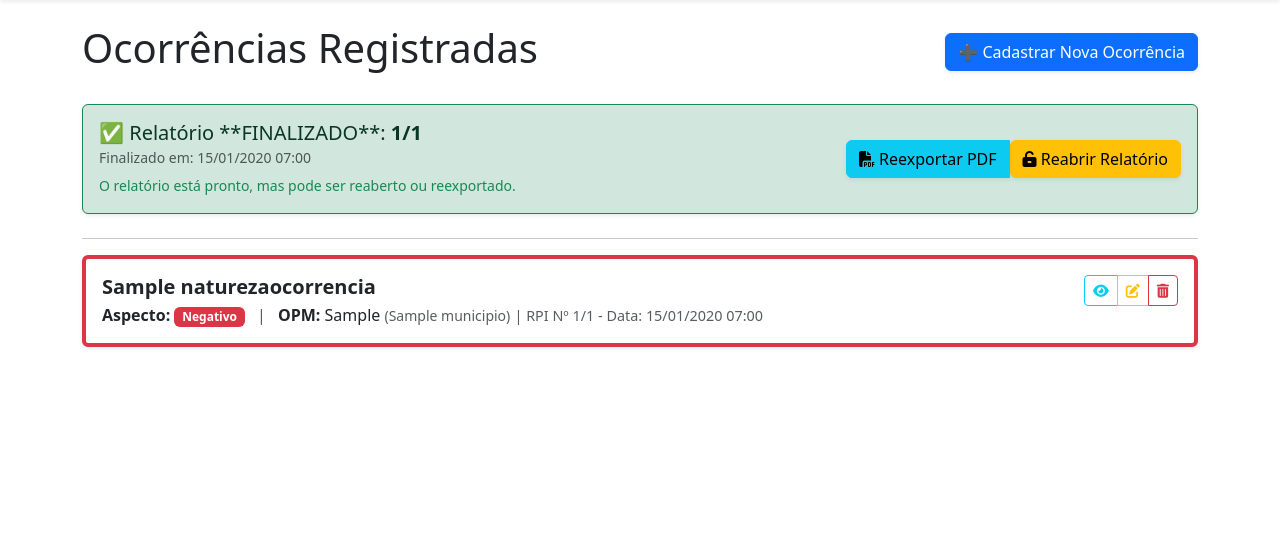
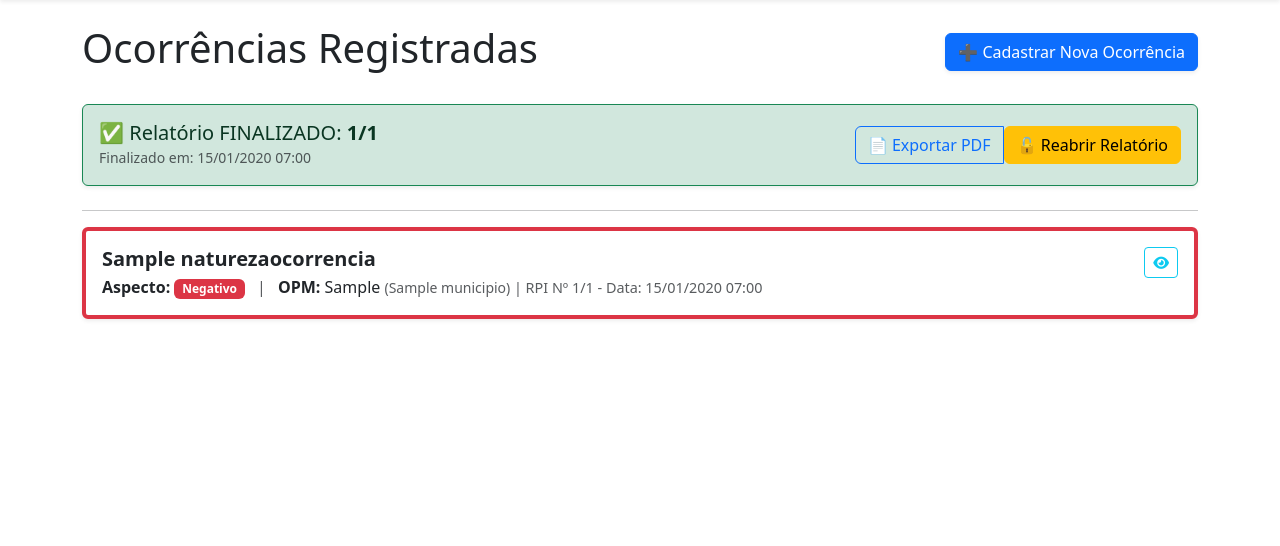
Before and after one commit to PWSRS/rpi, a Django app: page / in a window 1280 px wide. Shown: the part 69-615 px from the top of the page. Run offline with Django 5.2, Linux system fonts and the light colour scheme; a user stored in the database is signed in; tables that the repository leaves empty hold one stand-in row (values such as "Sample post"); some libraries are stand-ins or nearby versions.

Commit message:
alterações no relatório

```diff
--- /dev/null
+++ b/rpi/static/rpi/css/rodape.css
@@ -0,0 +1,3 @@
+rodape {
+    background-color: blue;
+}
--- a/rpi/templates/base.html
+++ b/rpi/templates/base.html
@@ -12,7 +12,7 @@
 
     <link rel="stylesheet" href="https://cdn.jsdelivr.net/npm/select2-bootstrap-5-theme@1.3.0/dist/select2-bootstrap-5-theme.min.css" />
     <link rel="stylesheet" href="https://cdn.jsdelivr.net/npm/select2@4.1.0-rc.0/dist/css/select2.min.css" />
-    <link rel="stylesheet" href="{% static 'alunos/css/rodape.css' %}">
+    <link rel="stylesheet" href="{% static 'rpi/css/rodape.css' %}">
 
 
     {# Bloco para CSS e outras coisas específicas do head que templates filhos podem adicionar #}
@@ -57,7 +57,7 @@
 
 
     <footer class="bg-light text-center p-3 mt-auto border-top">
-        <div class="container">
+        <div class="rodape">
             {# Usando a tag {% now "Y" %} para garantir que o ano atual seja exibido #}
             <small>&copy; {% now "Y" %} Sistema RPI &reg; Todos os direitos reservados. Desenvolvido pela ARI Sul.</small>
         </div>
--- a/rpi/templates/rpi/ocorrencia_list.html
+++ b/rpi/templates/rpi/ocorrencia_list.html
@@ -12,17 +12,11 @@
     </a>
 </div>
 
-    {% if request.GET.download_id %}
-    <script>
-        // Abre o PDF em uma nova aba automaticamente
-        window.open("{% url 'download_pdf_relatorio' request.GET.download_id %}", '_blank');
+{% if relatorio_atual %}
 
-        // Limpa a URL para não baixar de novo se o usuário der F5
-        window.history.replaceState({}, document.title, window.location.pathname);
-    </script>
-    {% endif %}
-
-    {% if relatorio_atual %}
+    {# ===================================================== #}
+    {# RELATÓRIO EM ANDAMENTO                                #}
+    {# ===================================================== #}
     {% if not relatorio_atual.finalizado %}
         <div class="alert alert-warning d-flex justify-content-between align-items-center shadow-sm border-warning mb-4">
 
@@ -30,43 +24,52 @@
                 <h5 class="mb-0">📋 Relatório em andamento:
                     <strong>{{ relatorio_atual.nr_relatorio }}/{{ relatorio_atual.ano_criacao }}</strong>
                 </h5>
-                    <small class="text-muted">Iniciado em: {{ relatorio_atual.data_inicio|date:"d/m/Y H:i" }}</small>
+                <small class="text-muted">
+                    Iniciado em: {{ relatorio_atual.data_inicio|date:"d/m/Y H:i" }}
+                </small>
             </div>
 
-                <form method="post" action="{% url 'finalizar_relatorio' relatorio_atual.pk %}" style="margin: 0;">
+            <form method="post"
+                  action="{% url 'finalizar_relatorio' relatorio_atual.pk %}"
+                  style="margin: 0;"
+                  onsubmit="return confirm('Deseja realmente finalizar este relatório?');">
                 {% csrf_token %}
-                    <button type="submit"
-                            class="btn btn-danger">
+                <button type="submit" class="btn btn-danger">
                     🛑 Finalizar Relatório
                 </button>
             </form>
 
         </div>
 
+    {# ===================================================== #}
+    {# RELATÓRIO FINALIZADO                                  #}
+    {# ===================================================== #}
     {% else %}
         <div class="alert alert-success d-flex justify-content-between align-items-center shadow-sm border-success mb-4">
 
             <div>
-                    <h5 class="mb-0">✅ Relatório **FINALIZADO**:
+                <h5 class="mb-0">✅ Relatório FINALIZADO:
                     <strong>{{ relatorio_atual.nr_relatorio }}/{{ relatorio_atual.ano_criacao }}</strong>
                 </h5>
-                    <small class="text-muted">Finalizado em: {{ relatorio_atual.data_fim|date:"d/m/Y H:i" }}</small>
-                    <p class="mb-0 mt-1">
-                        <small class="text-success">O relatório está pronto, mas pode ser reaberto ou reexportado.</small>
-                    </p>
+                <small class="text-muted">
+                    Finalizado em: {{ relatorio_atual.data_fim|date:"d/m/Y H:i" }}
+                </small>
             </div>
 
-                <div class="btn-group" role="group" aria-label="Ações Relatório Finalizado">
+            <div class="btn-group" role="group">
 
-                    <a href="{% url 'reexportar_pdf' relatorio_atual.pk %}" class="btn btn-info shadow-sm" target="_blank" title="Gerar PDF Novamente">
-                        <i class="fas fa-file-pdf"></i> Reexportar PDF
+                <a href="{% url 'download_pdf_relatorio' relatorio_atual.pk %}"
+                   target="_blank"
+                   class="btn btn-outline-primary">
+                    📄 Exportar PDF
                 </a>
 
-                    <form method="post" action="{% url 'reabrir_relatorio' relatorio_atual.pk %}" style="margin: 0;">
+                <form method="post"
+                      action="{% url 'reabrir_relatorio' relatorio_atual.pk %}"
+                      style="margin: 0;">
                     {% csrf_token %}
-                        <button type="submit"
-                                class="btn btn-warning shadow-sm">
-                            <i class="fas fa-unlock-alt"></i> Reabrir Relatório
+                    <button type="submit" class="btn btn-warning">
+                        🔓 Reabrir Relatório
                     </button>
                 </form>
 
@@ -74,40 +77,72 @@
 
         </div>
     {% endif %}
+
 {% endif %}
 
 <hr>
+
+{# ========================================================= #}
+{# LISTA DE OCORRÊNCIAS                                      #}
+{# ========================================================= #}
+
 <div class="row">
 {% for ocorrencia in ocorrencias %}
     <div class="col-12">
-            <div class="card mb-3 shadow-sm border-start border-4 {% if ocorrencia.natureza.tipo_impacto == 'P' %}border-success{% else %}border-danger{% endif %}">
+        <div class="card mb-3 shadow-sm border-start border-4
+            {% if ocorrencia.natureza.tipo_impacto == 'P' %}
+                border-success
+            {% else %}
+                border-danger
+            {% endif %}">
+
             <div class="card-body">
                 <div class="d-flex justify-content-between align-items-start">
+
                     <div>
                         <h5 class="card-title mb-1">
                             <strong>{{ ocorrencia.natureza.nome }}</strong>
                         </h5>
+
                         <p class="card-text mb-0">
                             <strong>Aspecto:</strong>
-                                <span class="badge {% if ocorrencia.natureza.tipo_impacto == 'P' %}text-bg-success{% else %}text-bg-danger{% endif %}">
+                            <span class="badge
+                                {% if ocorrencia.natureza.tipo_impacto == 'P' %}
+                                    text-bg-success
+                                {% else %}
+                                    text-bg-danger
+                                {% endif %}">
                                 {{ ocorrencia.natureza.get_tipo_impacto_display }}
                             </span>
+
                             <span class="mx-2 text-muted">|</span>
+
                             <strong>OPM:</strong> {{ ocorrencia.opm.sigla }}
-                                <small class="text-muted">({{ ocorrencia.opm.municipio.nome }})</small>
+                            <small class="text-muted">
+                                ({{ ocorrencia.opm.municipio.nome }})
+                            </small>
+
                             <span class="text-muted" style="font-size: 0.9rem;">
-                                   | RPI Nº {{ relatorio_atual.nr_relatorio }}/{{ relatorio_atual.ano_criacao }} - Data: {{ ocorrencia.data_hora_fato|date:"d/m/Y H:i" }}
+                                | RPI Nº {{ relatorio_atual.nr_relatorio }}/{{ relatorio_atual.ano_criacao }}
+                                - Data: {{ ocorrencia.data_hora_fato|date:"d/m/Y H:i" }}
                             </span>
                         </p>
                     </div>
 
                     <div class="btn-group btn-group-sm ms-3" role="group">
-                            <a href="{% url 'ocorrencia_detail' ocorrencia.pk %}" class="btn btn-outline-info" title="Visualizar Detalhes">
+                        <a href="{% url 'ocorrencia_detail' ocorrencia.pk %}"
+                           class="btn btn-outline-info"
+                           title="Visualizar Detalhes">
                             <i class="fas fa-eye"></i>
                         </a>
-                            <a href="{% url 'ocorrencia_update' ocorrencia.pk %}" class="btn btn-outline-warning" title="Editar Ocorrência">
+
+                        {% if not relatorio_atual.finalizado %}
+                            <a href="{% url 'ocorrencia_update' ocorrencia.pk %}"
+                               class="btn btn-outline-warning"
+                               title="Editar Ocorrência">
                                 <i class="fas fa-edit"></i>
                             </a>
+
                             <button type="button"
                                     class="btn btn-outline-danger btn-delete-modal"
                                     title="Excluir Ocorrência"
@@ -117,60 +152,64 @@
                                     data-ocorrencia-id="{{ ocorrencia.pk }}">
                                 <i class="fas fa-trash-alt"></i>
                             </button>
+                        {% endif %}
                     </div>
+
                 </div>
             </div>
         </div>
     </div>
 {% empty %}
+    <p class="text-muted">Nenhuma ocorrência cadastrada.</p>
 {% endfor %}
 </div>
-<div class="modal fade" id="deleteConfirmModal" tabindex="-1" aria-labelledby="deleteConfirmModalLabel" aria-hidden="true">
+
+{# ========================================================= #}
+{# MODAL DE EXCLUSÃO                                         #}
+{# ========================================================= #}
+
+<div class="modal fade" id="deleteConfirmModal" tabindex="-1">
   <div class="modal-dialog">
     <div class="modal-content border-danger">
+
       <div class="modal-header bg-danger text-white">
-        <h5 class="modal-title" id="deleteConfirmModalLabel">Confirmação de Exclusão</h5>
-        <button type="button" class="btn-close" data-bs-dismiss="modal" aria-label="Close"></button>
+        <h5 class="modal-title">Confirmação de Exclusão</h5>
+        <button type="button" class="btn-close" data-bs-dismiss="modal"></button>
       </div>
+
       <div class="modal-body">
-        <p>Você tem certeza que deseja excluir a ocorrência <strong id="ocorrenciaIdPlaceholder"></strong>?</p>
-        <p class="text-danger">Esta ação é **irreversível** e removerá a ocorrência do relatório.</p>
+        <p>Deseja excluir a ocorrência <strong id="ocorrenciaIdPlaceholder"></strong>?</p>
+        <p class="text-danger">Esta ação é irreversível.</p>
       </div>
+
       <div class="modal-footer">
-        <button type="button" class="btn btn-secondary" data-bs-dismiss="modal">Cancelar</button>
+        <button type="button" class="btn btn-secondary" data-bs-dismiss="modal">
+            Cancelar
+        </button>
+
         <form method="post" id="deleteForm">
             {% csrf_token %}
             <button type="submit" class="btn btn-danger">
-                <i class="fas fa-trash-alt"></i> Excluir Definitivamente
+                Excluir
             </button>
         </form>
       </div>
+
     </div>
   </div>
 </div>
+
 {% block extra_js %}
 <script>
-    // 1. Obtém a referência do modal
 var deleteModal = document.getElementById('deleteConfirmModal');
-
-    // 2. Adiciona um Listener para o evento de 'show' (mostrando) do modal
 if (deleteModal) {
     deleteModal.addEventListener('show.bs.modal', function (event) {
-
-            // Botão que disparou o modal (o botão da lixeira)
         var button = event.relatedTarget;
-
-            // 3. Pega a URL de exclusão e o ID dos atributos data-*
         var deleteUrl = button.getAttribute('data-delete-url');
         var ocorrenciaId = button.getAttribute('data-ocorrencia-id');
 
-            // 4. Atualiza o atributo 'action' do formulário dentro do modal
-            var deleteForm = document.getElementById('deleteForm');
-            deleteForm.setAttribute('action', deleteUrl);
-
-            // 5. Atualiza o texto do modal com o ID da ocorrência
-            var modalPlaceholder = document.getElementById('ocorrenciaIdPlaceholder');
-            modalPlaceholder.textContent = '#' + ocorrenciaId;
+        document.getElementById('deleteForm').action = deleteUrl;
+        document.getElementById('ocorrenciaIdPlaceholder').textContent = '#' + ocorrenciaId;
     });
 }
 </script>
--- a/rpi/views.py
+++ b/rpi/views.py
@@ -65,20 +65,20 @@ def finalizar_relatorio(request, pk):
             messages.error(request, "Não possui ocorrências.")
             return redirect("ocorrencia_list")
 
-        # 1. FINALIZAÇÃO
         relatorio.finalizado = True
         relatorio.data_fim = timezone.now()
         relatorio.save()
 
         messages.success(
-            request, f"Relatório {relatorio.nr_relatorio} finalizado com sucesso!"
+            request,
+            f"Relatório {relatorio.nr_relatorio} finalizado com sucesso!"
         )
 
-        # 2. REDIRECIONA PARA O DOWNLOAD (Chama a URL de download)
-        # Assumindo que sua URL de download seja: path('relatorio/<int:pk>/download/', ...)
-        return redirect("download_pdf_relatorio", pk=relatorio.pk)
+        # Volta para a tela do relatório
+        return redirect("ocorrencia_list")
 
     return redirect("ocorrencia_list")
+
 
 def download_pdf_relatorio(request, pk):
     """
@@ -496,11 +496,23 @@ def gerar_pdf_relatorio_weasyprint(relatorio_diario, request):
     for ocorrencia in ocorrencias_qs:
         natureza_nome = ocorrencia.natureza.nome.upper()
 
+        imagens = []
+        for img in ocorrencia.imagens.all():
+            if img.imagem and img.imagem.path:
+                imagens.append({
+                    "uri": Path(img.imagem.path).as_uri(),
+                    "legenda": img.legenda,
+                })
+
         item = {
             "ocorrencia": ocorrencia,
-            "sigla_opm_limpa": ocorrencia.opm.sigla.split(" - ")[0]
-            if ocorrencia.opm else "",
+            "sigla_opm_limpa": (
+                ocorrencia.opm.sigla.split(" - ")[0]
+                if ocorrencia.opm else ""
+            ),
+            "imagens": imagens,
         }
+
 
         if natureza_nome in CRIMES_CVLI:
             ocorrencias_cvli.append(item)
```
Also changed, not shown: rpi/static/rpi/css/rpi.css (+25 -15 lines), rpi/templates/rpi/relatorio_pdf.html (+5 -3 lines). Lines whose indentation alone changed are shown as unchanged.
